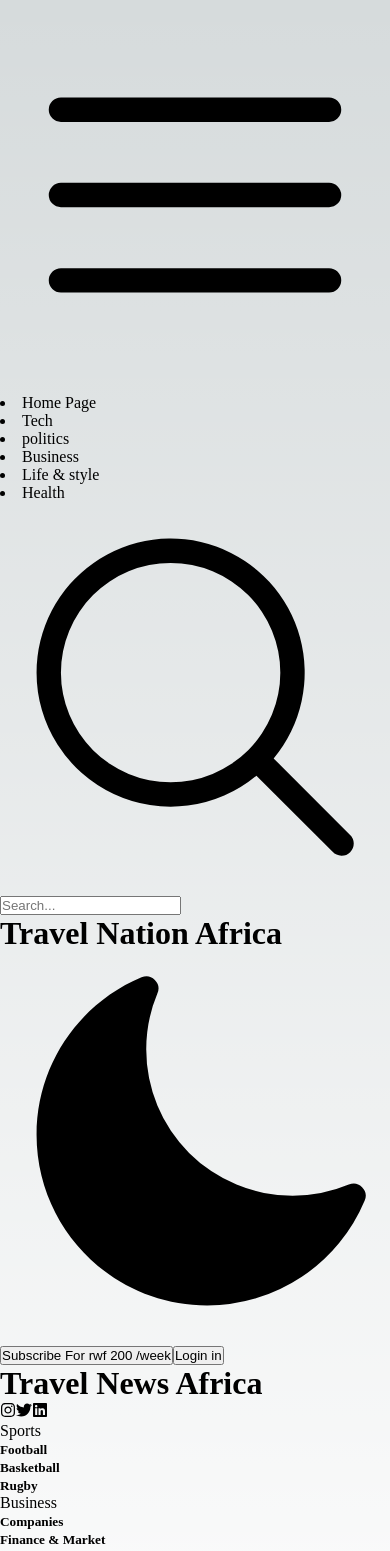
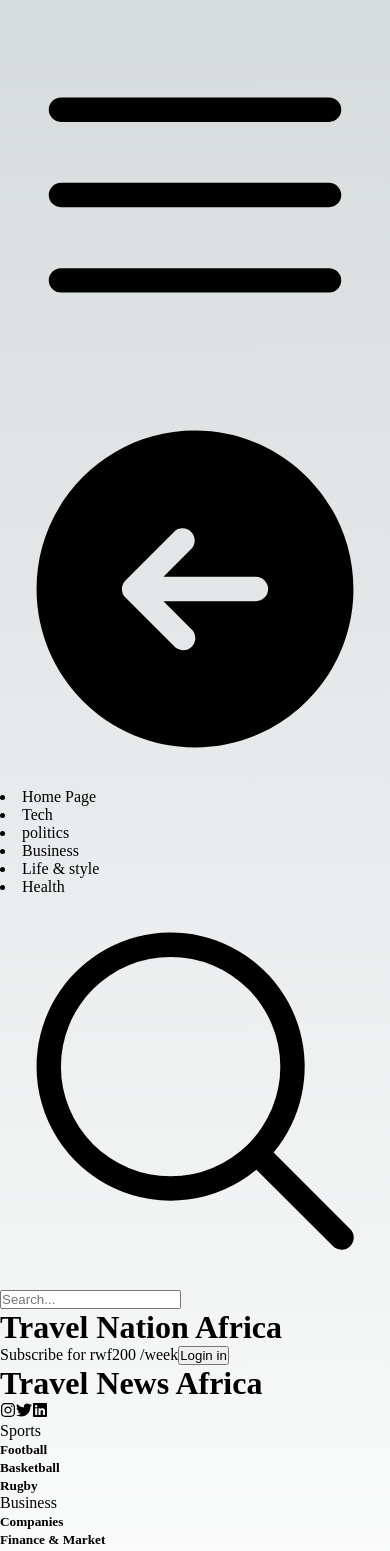
Before and after one commit to MucyoKevin/travel-News-africa, a Next.js app: page / in a window 390 px wide. Shown: the top 1551 px of the page. Built offline with nearby package versions, Linux system fonts and the light colour scheme.

Commit message:
added wrapper on body

```diff
--- a/src/app/Footer.tsx
+++ b/src/app/Footer.tsx
@@ -77,7 +77,7 @@
             </ul>
         </div>
     </div>
-    <div className="flex flex-col justify-center items-center text-center p-5 bg-gray-50">
+    <div className="flex flex-col justify-center items-center pt-20 text-center p-5 bg-gray-50">
         <h1 className="text-gray-800 font-semibold">
         © 2021-2023 All rights reserved | <span className="hover:text-blue-600 cursor-pointer">
             Travel Nation Africa
--- a/src/app/Header.tsx
+++ b/src/app/Header.tsx
@@ -2,7 +2,6 @@
 
 import 'tailwindcss/tailwind.css';
 import Link from "next/link";
-import DarkModeButton from "./DarkModeButton";
 import LoginButton from "@/components/LoginButton";
 import SubButton from "@/components/SubButton";
 import SideBar from '@/components/SideBar';
@@ -10,25 +9,21 @@
 
 const Header = () => {
     return (
-        <header>
-             <div className="grid grid-cols-4 gap-4 p-2 items-center">
-                <div className='flex items-center justify-start space fixed'>
+        <header className=''>
+             <div className="grid  justify-around grid-cols-3 gap-8 w-full p-3.5 items-center auto-rows-50px ">
+                <div className='flex items-center justify-start position:fixed'>
                     <SideBar />
-                </div>
-                <div>
                     <SearchBar/>
                 </div>
                 <div>
                     <Link href='/'>
-                        <h1 className="font-serif text-4xl text-center dark:text-white"> Travel Nation
-                            {" "}<span className=" font-extrabold" >Africa</span>
+                        <h1 className="font-serif text-2xl text-center dark:text-white"> Travel Nation
+                            {" "} <span className=" font-extrabold" >Africa</span>
                         </h1>
                     </Link>
                 </div>
 
-                <div className="flex items-center justify-end space-x-2">
-                    {/* darkmode */}
-                    <DarkModeButton />
+                <div className="flex flex-nowrap   justify-end space-x-4">
                     {/* sub button */}
                     <SubButton />
                     {/* Login  button  */}
--- a/src/app/Login.tsx
+++ b/src/app/Login.tsx
@@ -1,3 +1,4 @@
+
 
 export default function Login() {
     return (
--- a/src/app/globals.css
+++ b/src/app/globals.css
@@ -11,6 +11,8 @@
   --secondary-font : 'nyt-franklin ' ,helvetica , arial , sans-serif;
   --text-size : 16px;
   --text-weight : 400;
+  --background-start-rgb: #000;
+  --background-end-rgb: 255, 255, 255;
 
 
   /* end */
--- a/src/app/layout.tsx
+++ b/src/app/layout.tsx
@@ -2,6 +2,7 @@
 import Header from './Header'
 import Providers from './Providers'
 import Footer from './Footer'
+import styles from "./page.module.css"
 
 export default function RootLayout({
   children,
@@ -11,12 +12,14 @@
   return (
     <html lang="en">
       <Providers>
-      <body className='bg-gray-100  dark:bg-zinc-900 transition-all duration-700'>
+      <body className='bg-primary-color dark:bg-black-900 transition-all duration-700 '>
+        <div className={styles.wrapper}>
         <Header />
-      <div className="max-w-6xl mx-auto ">
-      {children}
-      </div>
-      <Footer />
+        <div className="max-w-6xl mx-auto ">
+        {children}
+        </div>
+        <Footer />
+        </div>
       </body>
       </Providers>
     </html>
--- a/src/app/page.module.css
+++ b/src/app/page.module.css
@@ -74,6 +74,15 @@
   color: #fff;
   padding-top:40px ;
   margin-bottom:20px ;
+}
+
+.wrapper{
+  display: grid;
+  grid-template-columns: 1fr min(140ch , 100%) 1fr;
+}
+
+.wrapper > *{
+  grid-column: 2;
 }
 
 
--- a/src/app/page.tsx
+++ b/src/app/page.tsx
@@ -1,4 +1,3 @@
-import Image from 'next/image'
 import { Inter } from '@next/font/google'
 import styles from './page.module.css'
 
--- a/src/components/LoginButton.tsx
+++ b/src/components/LoginButton.tsx
@@ -10,7 +10,7 @@
         <button
         type="button"
         onClick={()=> router.push('/Login')}
-        className="hidden md:inline bg-slate-600 text-white px-4 lg;px-8 py-2 lg;py-4 rounded-full dark:bg-slate-500">
+        className="hidden md:inline bg-slate-600 text-white px-2 lg;px-8 py-2 lg;py-4 font-serif text-sm hover:bg-slate-900 dark:bg-slate-500">
             Login in
         </button>
     )
--- a/src/components/SearchBar.tsx
+++ b/src/components/SearchBar.tsx
@@ -11,14 +11,14 @@
     }
 
     return(
-        <div className='position-relative  flex flex-row  will-change:transform'>
+        <div className='position-fixed p-0 flex flex-row '>
             <MagnifyingGlassIcon
-             className=' h-8 w-8 cursor-pointer'
+             className=' h-6 w-6 cursor-pointer'
              onClick={HandleEvent}
              /><input
             type="text"
             placeholder='Search...'
-            className={Open ? "bg-white text-black w-64 h-full p-3 border-none outline-none transition-all ease-in-out delay-50": 'hidden'}
+            className={Open ? "bg-white text-black w-72 h-full p-2 border-none outline-none transition-all ease-in-out delay-50": 'hidden'}
             />
 
         </div>
--- a/src/components/SideBar.tsx
+++ b/src/components/SideBar.tsx
@@ -1,6 +1,7 @@
 import Link from "next/link";
 import { useState } from "react";
 import { Bars3Icon} from "@heroicons/react/24/solid";
+import { ArrowLeftCircleIcon } from "@heroicons/react/24/solid";
 
 
 const SideBar = () =>{
@@ -8,12 +9,16 @@
     const ShowMenu = () =>{
         setShouldMenuOpen(!ShouldMenuOpen);
     }
+    const closeMenu =() =>{
+        setShouldMenuOpen(false);
+    }
     return(
     <div>
-        <Bars3Icon className="h-8 w-8 cursor-pointer"
+        <Bars3Icon className="h-6 w-6 cursor-pointer"
                 onClick={ShowMenu} />
 
-        <div className={ShouldMenuOpen ? "bg-primary-color list-none top-0 left-0 h-full w-32 text-black p-3 space-y-3" : "hidden"}>
+        <div className={ShouldMenuOpen ? "fixed bg-primary-color list-none top-0 left-0 h-full w-48 text-black p-3 space-y-3" : "hidden"}>
+            <ArrowLeftCircleIcon className="h-6 w-6 cursor-pointer absolute top-0 right-0" onClick={closeMenu}/>
                 <li>
                     <Link href='/'>
                             Home Page
--- a/src/components/SubButton.tsx
+++ b/src/components/SubButton.tsx
@@ -1,18 +1,15 @@
-'use client'
-
-import { useRouter } from "next/navigation";
+import Link from "next/link";
 
 const subButton = () => {
-    const router = useRouter();
 
     return(
-        <button
-        type="button"
-        className= "hover:bg-slate-900 text-white bg-slate-600 cursor-pointer px-4 lg;px-8 py-2 lg;py-4 rounded-full   "
-        onClick={()=> router.push('/Subscription')}
-        >
-            Subscribe For rwf 200 /week
-        </button>
+        <Link
+        href="/subscription"
+        className= "hover:bg-slate-900 text-white bg-slate-600 cursor-pointer font-serif text-sm px-2 lg;px-8 py-2 lg;py-4  "
+         >
+        Subscribe for rwf200 /week
+        </Link>
+
     )
 }
 
```
Also changed, not shown: src/app/Subscription.tsx (line endings or trailing spaces).
